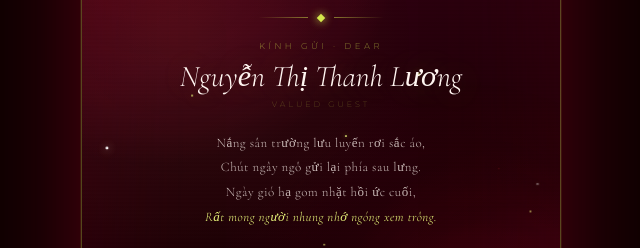
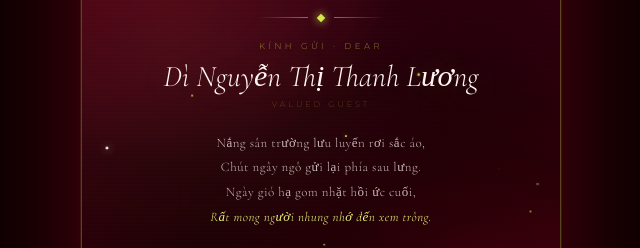
Before and after one commit to hathuy242008-creator/Diem_thi_giua_hoc_ki_2, a plain HTML site: page index.html in a window 1280 px wide. Shown: the part 237-485 px from the top of the page, without its empty margins (319-959 px from the left). Drawn offline with nearby package versions, Linux system fonts and the light colour scheme.

Commit message:
Update recipient name and modify text in invite

```diff
--- a/index.html
+++ b/index.html
@@ -125,13 +125,13 @@
       <div class="ornament-line right"></div>
     </div>
     <div class="label">Kính gửi · Dear</div>
-    <div class="recipient-name" id="recipientName">Nguyễn Thị Thanh Lương</div>
+    <div class="recipient-name" id="recipientName">Dì Nguyễn Thị Thanh Lương</div>
     <div class="recipient-sub">Valued Guest</div>
     <div class="invite-text">
       Nắng sân trường lưu luyến rơi sắc áo,<br>
       Chút ngây ngô gửi lại phía sau lưng.<br>
       Ngày gió hạ gom nhặt hồi ức cuối,<br>
-      <em>Rất mong người nhung nhớ ngóng xem trông.</em>
+      <em>Rất mong người nhung nhớ đến xem trông.</em>
     </div>
     <div class="event-box">
       <span class="event-time">09:30</span>
```
